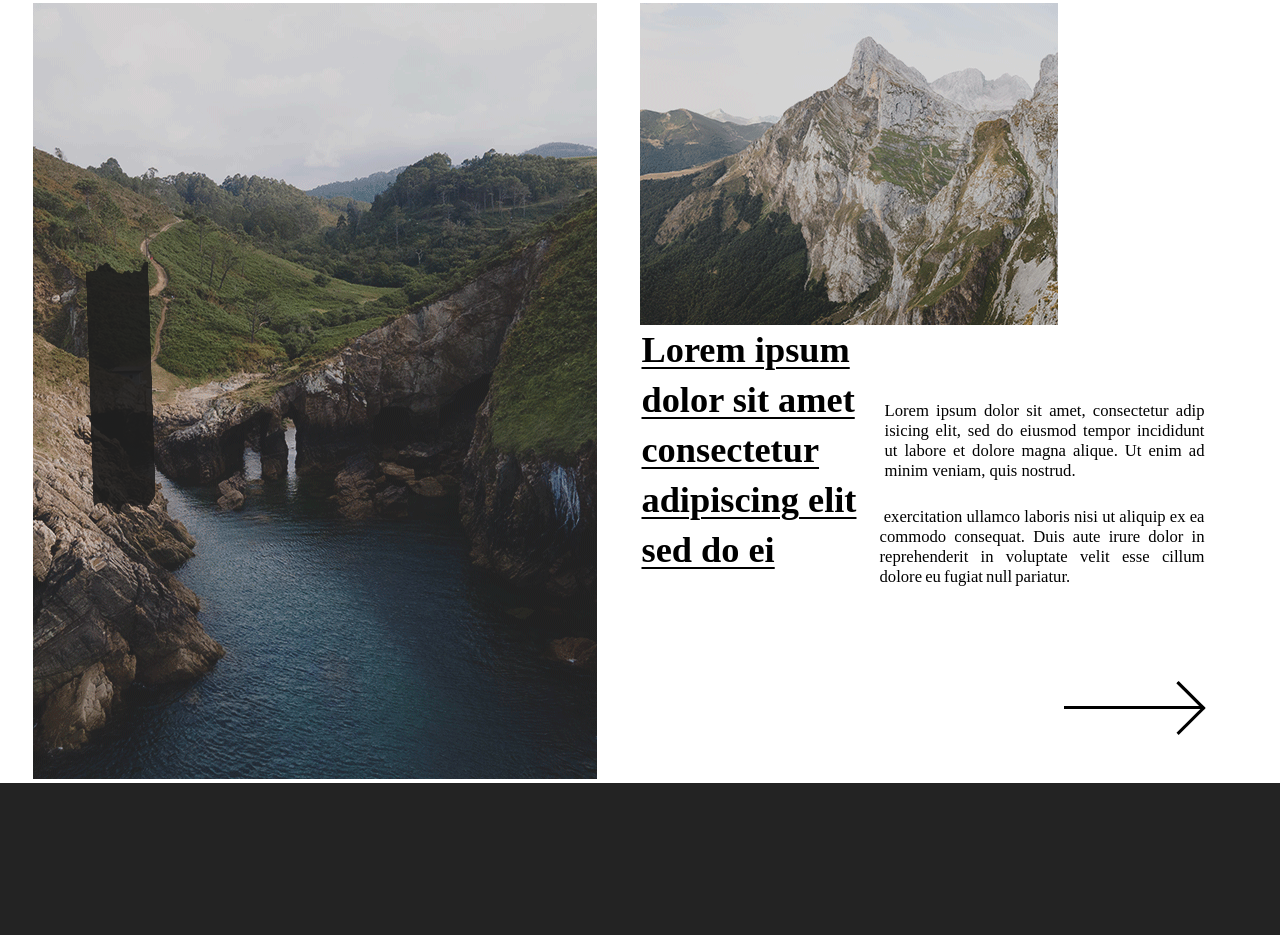
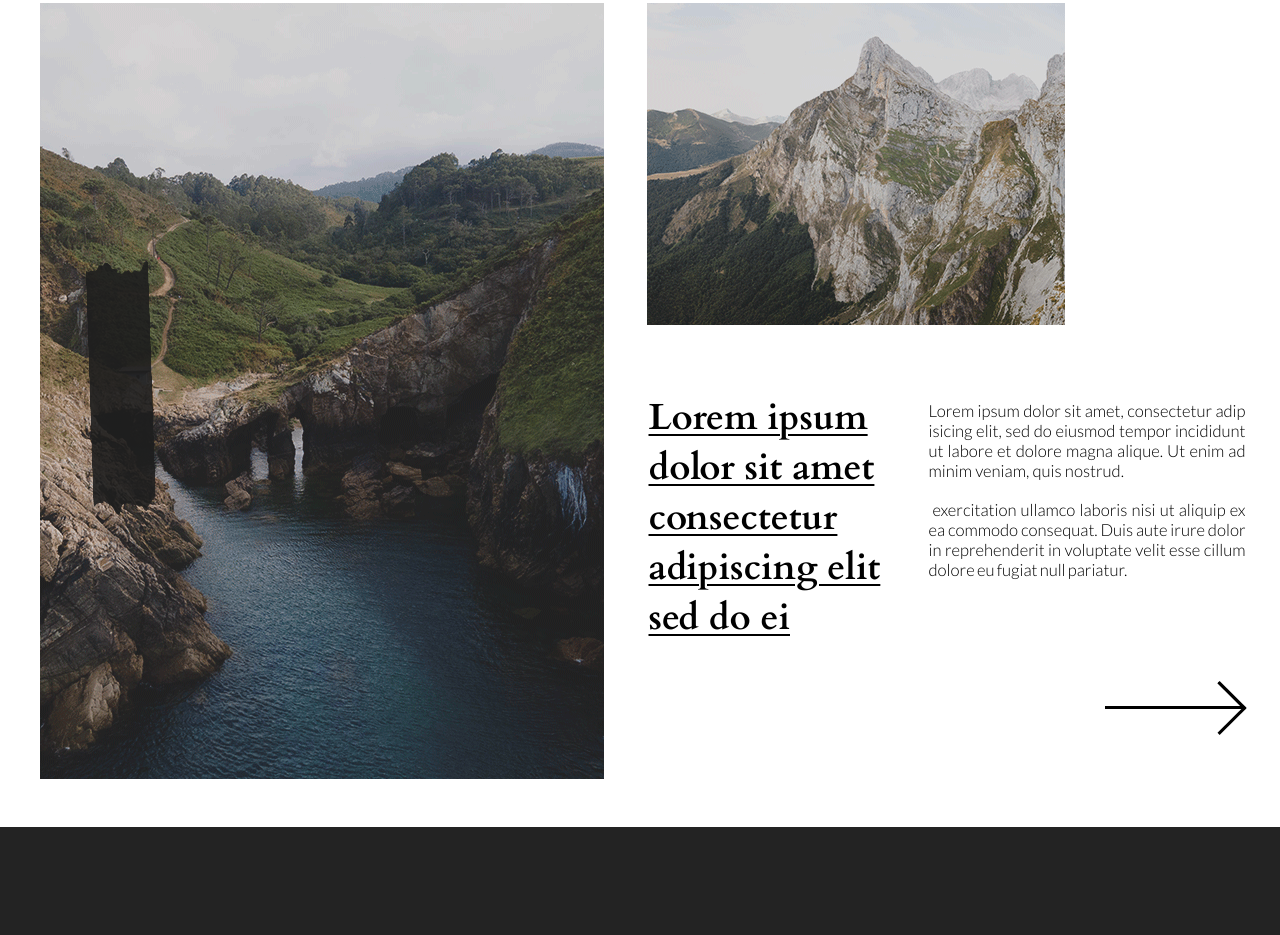
Before and after one commit to nryabchikov/PixelPerfect, a plain HTML site: page index.html in a window 1280 px wide. Shown: the part 2956-3891 px from the top of the page. Drawn offline with Linux system fonts and the light colour scheme.

Commit message:
Update style.css

```diff
--- a/style.css
+++ b/style.css
@@ -2,7 +2,6 @@
     margin: 0;
     padding: 0;
     box-sizing: border-box;
-    scroll-behavior: smooth;
 }
 
 a{
@@ -295,17 +294,12 @@ a{
     font-style: italic;
 }
 
-/*Mountain's section (I love Delphi:3)*/
+/*Mountain's section*/
 
 .section_mountains{
     max-width: 1440px;
-<<<<<<< HEAD
     height: 824px;
    /* border: 3px solid #1ad623; */
-=======
-    height: 610;
-   /* border: 3px solid #1ad623;*/
->>>>>>> 582791017a4b3c21c9309260cfe036189718ed3c
     margin: 0 auto;
     position: relative;
 }
@@ -322,11 +316,7 @@ a{
 }
 
 .first_mountain_img{
-<<<<<<< HEAD
     padding-left: 7px;
-=======
-    padding-left: 5px;
->>>>>>> 582791017a4b3c21c9309260cfe036189718ed3c
     /*border: 3px solid #781ad6;*/
 }
 
@@ -339,16 +329,11 @@ a{
 
 .mountains_title{
     width: 240px;
-<<<<<<< HEAD
    /* border: 3px solid #d67e1a; */
-=======
-   /* border: 3px solid #d67e1a;*/
->>>>>>> 582791017a4b3c21c9309260cfe036189718ed3c
     font-family: 'Cardo', serif;
     font-weight: 700;
     font-size: 36.34px;
     line-height: 1.376;
-<<<<<<< HEAD
     padding-top: 68px;
     padding-left: 2px;
     text-decoration: underline;
@@ -359,19 +344,10 @@ a{
 
 .mountains__subtitle__1{
     width: 317px;
-=======
-    padding-top: 63px;
-    padding-left: 5px;
-}
-
-.mountains__subtitle__1{
-    width: 325px;
->>>>>>> 582791017a4b3c21c9309260cfe036189718ed3c
     /*border: 3px solid #d67e1a;*/
     font-family: 'Lato', sans-serif;
     font-weight: 400;
     font-size: 16.66px;
-<<<<<<< HEAD
     margin-left: 42px;
     padding-top: 76px;
     text-align: justify;
@@ -380,27 +356,14 @@ a{
 .mountains__subtitle__2{
     width: 317px;
     height: 226px;
-=======
-    margin-left: 43px;
-    padding-top: 72px;
-}
-
-.mountains__subtitle__2{
-    width: 325px;
->>>>>>> 582791017a4b3c21c9309260cfe036189718ed3c
    /* border: 3px solid #d67e1a;*/
     font-family: 'Lato', sans-serif;
     font-weight: 400;
     font-size: 16.66px;
-<<<<<<< HEAD
     margin-left: 42px;
     padding-top: 19.4px;
     text-align: justify;
     word-spacing: -1px;
-=======
-    margin-left: 43px;
-    padding-top: 26px;
->>>>>>> 582791017a4b3c21c9309260cfe036189718ed3c
 }
 
 .mountains_texts{
@@ -412,7 +375,6 @@ a{
 }
 
 .section__mountains__underline{
-<<<<<<< HEAD
     /*border-bottom: 2px solid black;     */
     position:  relative;
 }
@@ -543,7 +505,6 @@ a{
     margin-top: -4px;
     margin-bottom: 5px;
     letter-spacing: -0.22px;
-    border: 3px solid black;
 
 }
 .section__last__subtitle::before{
@@ -577,7 +538,7 @@ a{
 
 .feedbacks__title__with__space {
     width: 1440px;
-    height: 535px;
+    height: 530px;
     display: flex;
     justify-content: center; /* Центрирование по горизонтали */
 }
@@ -848,15 +809,3 @@ textarea::placeholder {
     bottom: -150px;
     z-index: 1;
 }
-
-=======
-    border-bottom: 5px solid black;
-}
-
-.horizontal line{
-    width: 100px;
-    height: 2px;
-    background-color: #000;
-
-}
->>>>>>> 582791017a4b3c21c9309260cfe036189718ed3c
```
